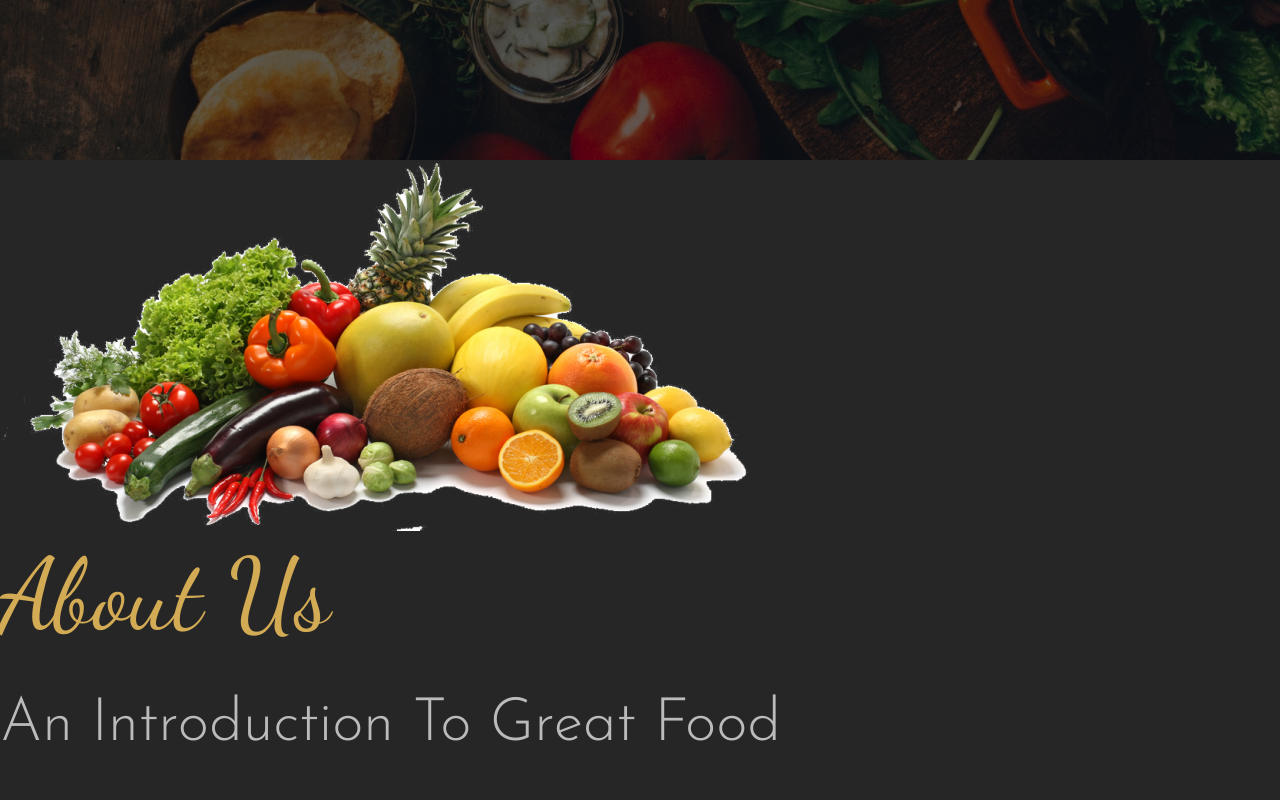
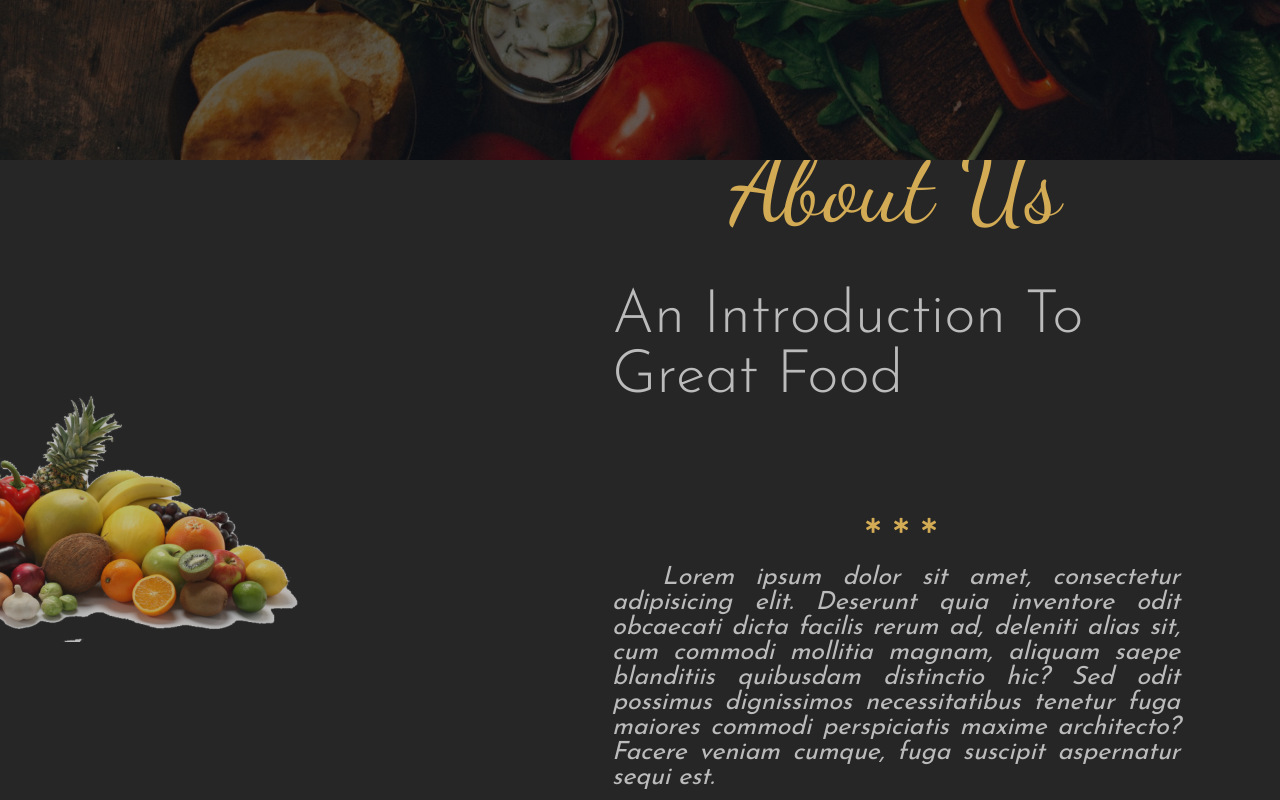
Before and after one commit to tod619/gerogia_restaurant, a plain HTML site: page index.html in a window 1280 px wide. Shown: the part 640-1440 px from the top of the page. Drawn offline with nearby package versions, Linux system fonts and the light colour scheme.

Commit message:
add style to about-us section in layout.scss file

```diff
--- a/style/_layout.scss
+++ b/style/_layout.scss
@@ -16,3 +16,51 @@
         @include centering(50%);
     }
 }
+
+.about-us {
+    height: 90vh;
+    display: flex;
+    align-items: center;
+
+    &-left {
+        width: 40%;
+        position: relative;
+        left: -200px;
+
+        img {
+            width: 100%;
+            opacity: 0.7;
+        }
+    }
+
+    &-right {
+        width: 60%;
+        display: flex;
+        flex-direction: column;
+        align-items: center;
+        padding: 0 100px;
+        box-sizing: border-box;
+
+        .stars {
+            margin: 30px 0;
+        }
+
+        .star {
+            font-size: 15px;
+            color: $color-primary;
+            margin-left: 10px;
+        }
+
+        .description {
+            font-family: $font-josefinSans;
+            font-size: 25px;
+            font-style: italic;
+            color: $color-secondary;
+            text-align: justify;
+
+            &::first-letter {
+                padding-left: 50px;
+            }
+        }
+    }
+}
```
Also changed, not shown: style/style.css, 1 other file.
